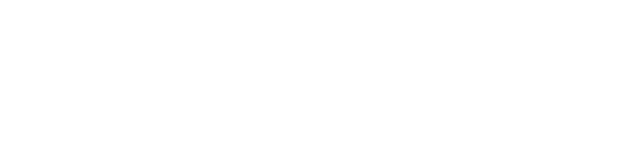
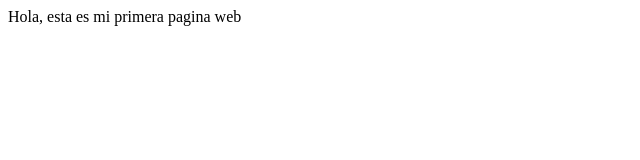
Before and after one commit to francisconassif/TC2005B-Construccion-de-Software, a website: page public/index.html in a window 1280 px wide. Shown: the whole page, without its empty margins (0-640 px from the left). Drawn offline with Linux system fonts and the light colour scheme.

Commit message:
index.html

```diff
--- a/public/index.html
+++ b/public/index.html
@@ -7,8 +7,7 @@
 </head>
 
 <body>
-
-
+    Hola, esta es mi primera pagina web
 </body>
 
 </html>
```
